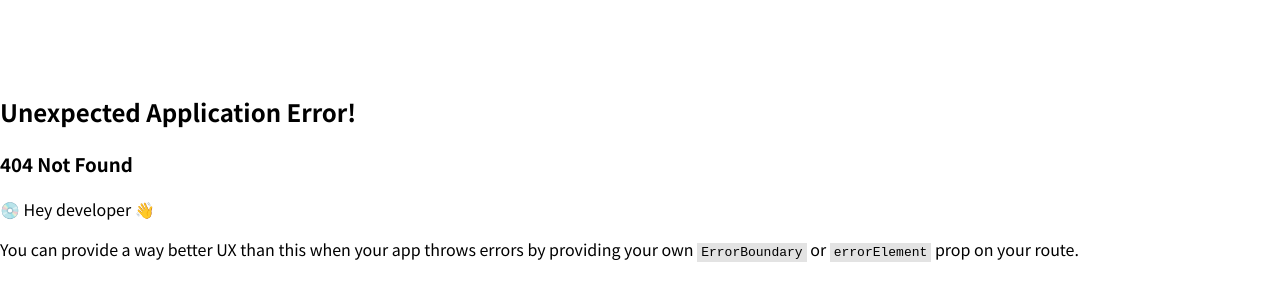
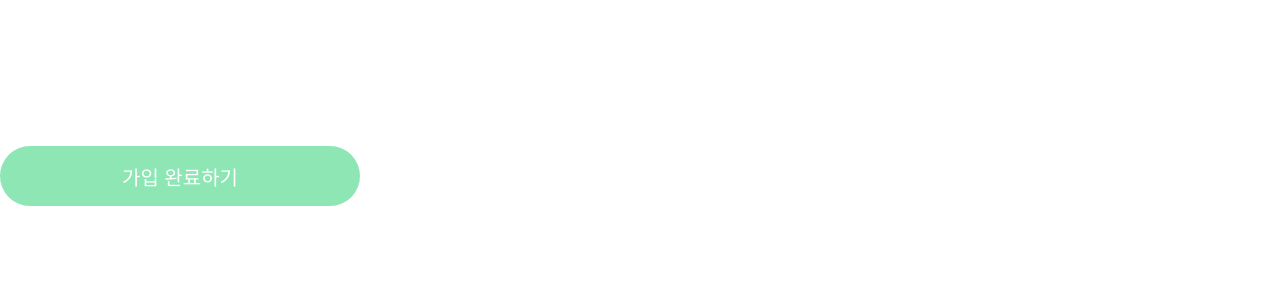
Before and after one commit to kko-bugi/pure-market-client, a React (Vite) app: page /signup/signupbutton in a window 1280 px wide. Before the commit this address had no page. Shown: the part 224-524 px from the top of the page. Built offline with nearby package versions, Linux system fonts and the light colour scheme.

Commit message:
Refactor: Separate SignUpButton component - SignUpButton 컴포넌트를 jsx 파일로 분리

```diff
--- /dev/null
+++ b/src/pages/SignUp/SignUpButton.jsx
@@ -0,0 +1,34 @@
+import styled from "styled-components";
+
+const SignUpButton = ({ ...props }) => {
+  return (
+    <Wrapper>
+      <Button {...props}>가입 완료하기</Button>
+    </Wrapper>
+  );
+};
+
+const Wrapper = styled.div`
+  display: flex;
+  justify-content: center;
+  align-items: center;
+  margin: 40px 0 40px 0;
+`;
+
+const Button = styled.button`
+  width: 360px;
+  height: 60px;
+  background-color: #8de6b4;
+  border-radius: 37.5px;
+  font-size: 20px;
+  color: #ffffff;
+  border: transparent;
+  cursor: pointer;
+
+  &:disabled {
+    background-color: #d6e9dd;
+    cursor: default;
+  }
+`;
+
+export default SignUpButton;
--- a/src/pages/SignUp/index.jsx
+++ b/src/pages/SignUp/index.jsx
@@ -6,6 +6,7 @@ import { useState } from "react";
 import Profile from "./Profile";
 import DuplicateCheckButton from "./DuplicateCheckButton";
 import Input from "./Input";
+import SignUpButton from "./SignUpButton";
 
 export default function SignUp() {
   // 핸드폰 번호
@@ -203,9 +204,7 @@ export default function SignUp() {
             errorMsg={phoneNumberErrorMsg}
           ></Input>
 
-          <BtnWrapper>
-            <SignUpBtn disabled={signUpButtonDisabled}>가입 완료하기</SignUpBtn>
-          </BtnWrapper>
+          <SignUpButton disabled={signUpButtonDisabled} />
         </Form>
       </SignUpContainer>
     </Wrapper>
@@ -235,26 +234,3 @@ const Form = styled.form`
   flex-direction: column;
   gap: 30px;
 `;
-
-const BtnWrapper = styled.div`
-  display: flex;
-  justify-content: center;
-  align-items: center;
-  margin: 40px 0 40px 0;
-`;
-
-const SignUpBtn = styled.button`
-  width: 360px;
-  height: 60px;
-  background-color: #8de6b4;
-  border-radius: 37.5px;
-  font-size: 20px;
-  color: #ffffff;
-  border: transparent;
-  cursor: pointer;
-
-  &:disabled {
-    background-color: #d6e9dd;
-    cursor: default;
-  }
-`;
```
